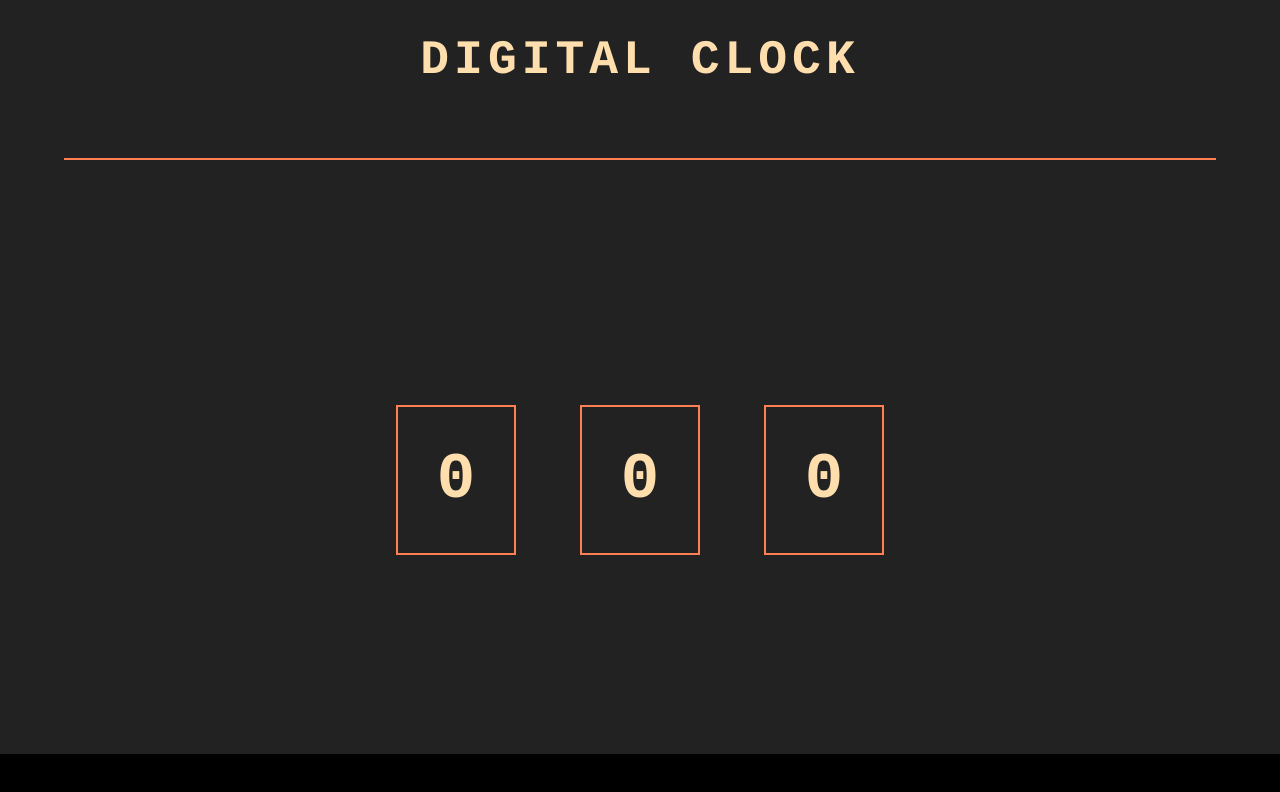
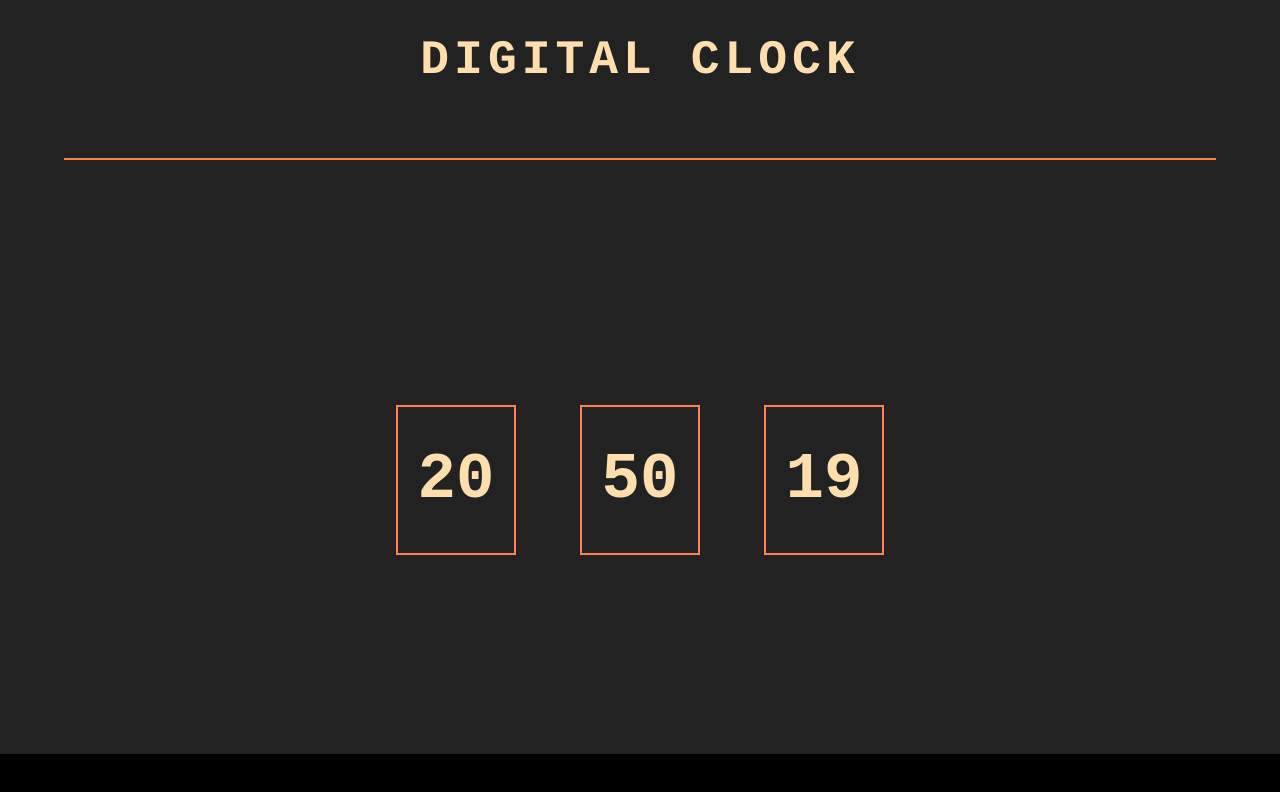
Before and after one commit to Tom-Okafor/clock, a plain HTML site: page timer.html in a window 1280 px wide. Drawn offline with Linux system fonts and the light colour scheme.

Commit message:
Add files via upload

```diff
--- a/timer.html
+++ b/timer.html
@@ -75,14 +75,29 @@
             const HOURS = document.querySelector(".one");
             const MINUTES = document.querySelector(".two");
             const SECONDS = document.querySelector(".three");
-            function displayInitialTime() {
-                const CURRENT_HOUR = new Date().getHours();
-                const CURRENT_MINUTE = new Date().getMinutes();
-                const CURRENT_SECOND = new Date().getSeconds();
+            const DATE = {
+                CURRENT_HOUR: new Date().getHours(),
+                CURRENT_MINUTE: new Date().getMinutes(),
+                CURRENT_SECOND: new Date().getSeconds()
+            };
+            console.log(DATE.CURRENT_SECOND);
+            console.log(DATE.CURRENT_MINUTE);
+            console.log(DATE.CURRENT_HOUR);
+            function displayInitialTime(elem, vlue) {
+                let index = 0;
 
-               let interval = setInterval(() => {})
+                let interval = setInterval(() => {
+                    elem.innerText = index++;
+                    if (index == vlue + 1) {
+                        clearInterval(interval);
+                    }
+                }, 50);
             }
-            displayInitialTime();
+            setTimeout(() => {
+                displayInitialTime(HOURS, DATE.CURRENT_HOUR);
+                displayInitialTime(MINUTES, DATE.CURRENT_MINUTE);
+                displayInitialTime(SECONDS, DATE.CURRENT_SECOND);
+            }, 500);
         </script>
     </body>
 </html>
```
